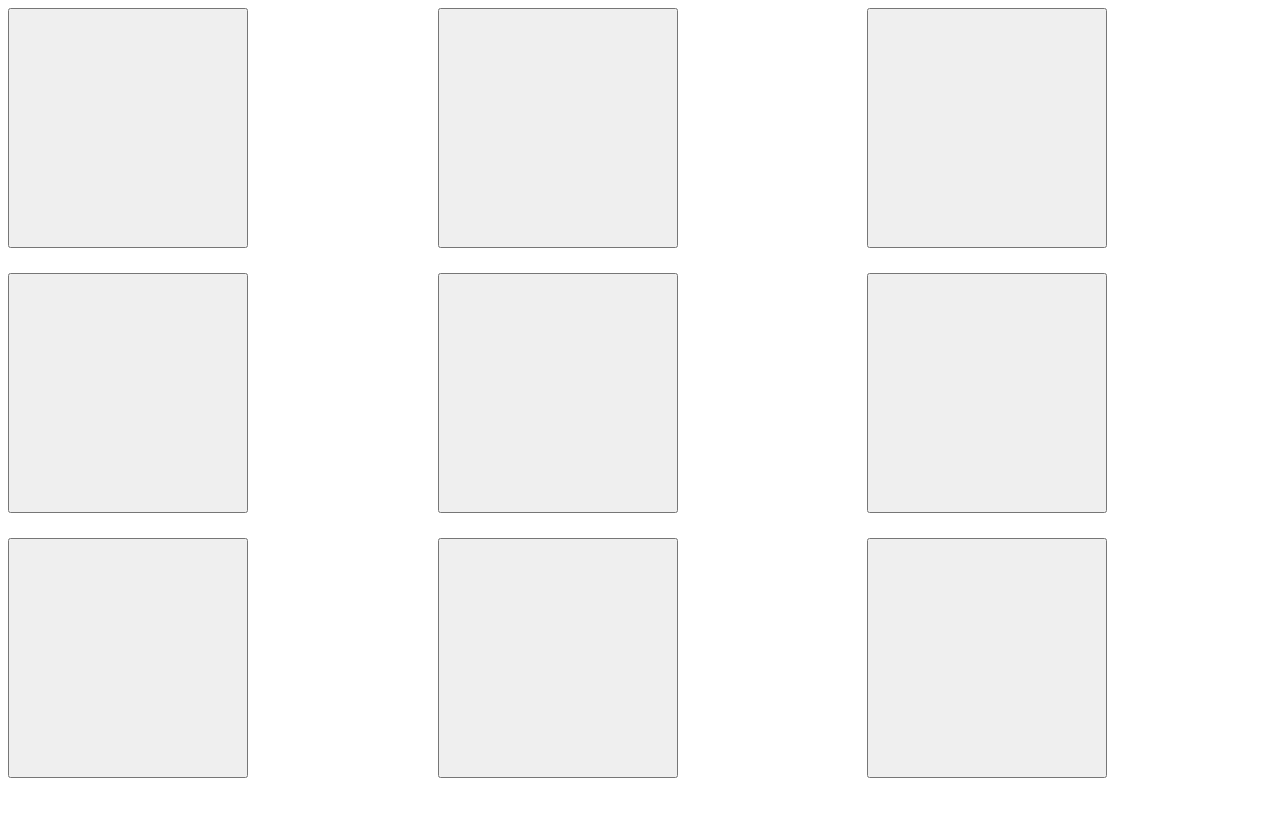
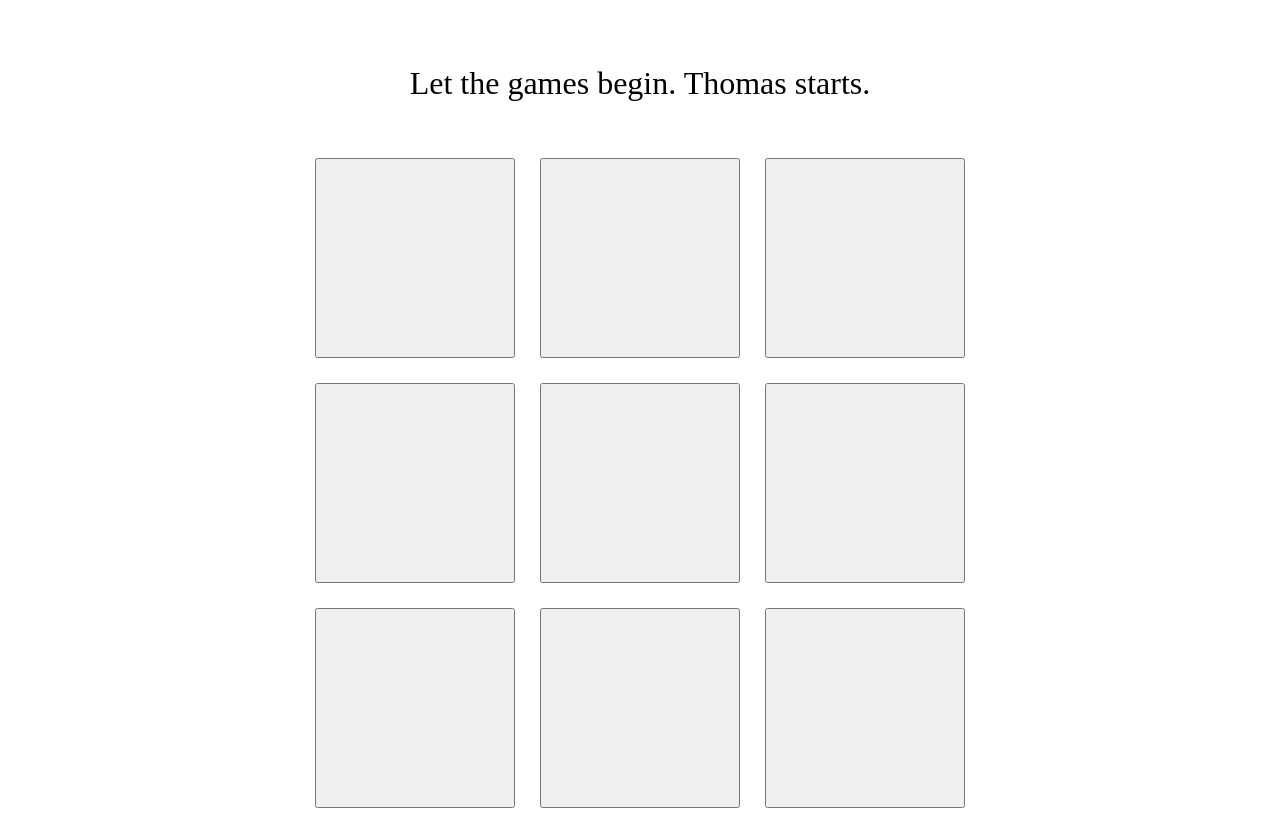
Before and after one commit to Tomppa87/tic_tac_toe, a plain HTML site: page index.html in a window 1280 px wide. Drawn offline with Linux system fonts and the light colour scheme.

Commit message:
added header for turn indication

```diff
--- a/script.js
+++ b/script.js
@@ -1,7 +1,6 @@
 let main = document.querySelector(".main")
 let turn_head = document.getElementById("turn_header")
 // Needs a bit of work
-// turn_head.innerHTML = player1Turn
 
 let gameBoard;
 
@@ -48,6 +47,8 @@ function playerTurnDom(num) {
     function checkTurnDom() {
         if ((count === 0)||(count % 2 == 0)) {
             player1Turn = true;
+            turn_head.innerHTML = player1Turn
+
         } else {
             player1Turn = false
         };
@@ -191,3 +192,5 @@ const player1 = createPlayer("Thomas", "X");
 const player1Token = player1.token;
 const player2 = createPlayer("Helena", "O");
 const player2Token = player2.token;
+
+turn_head.innerHTML = `Let the games begin. ${player1.name} starts.`
--- a/style.css
+++ b/style.css
@@ -1,12 +1,30 @@
+.main {
+    display: flex;
+    flex-direction: column;
+    align-items: center;
+}
+
 .board {
+
     display: grid;
-    grid-template-columns: 1fr 1fr 1fr;
+    grid-template-columns: repeat(3, minmax(100px, 200px));
     grid-template-rows: 1fr 1fr 1fr;
     gap: 25px;
+    width: 650px;
+    margin: auto;
 }
 
 .board button {
 
-    height: 30vh;
+    height: 200px;
     aspect-ratio: 1/1;
+    font-size: xx-large;
 }
+
+#turn_header {
+    display: flex;
+    height: 150px;
+    align-items: center;
+    justify-content: center;
+    font-size: xx-large;
+}
```
